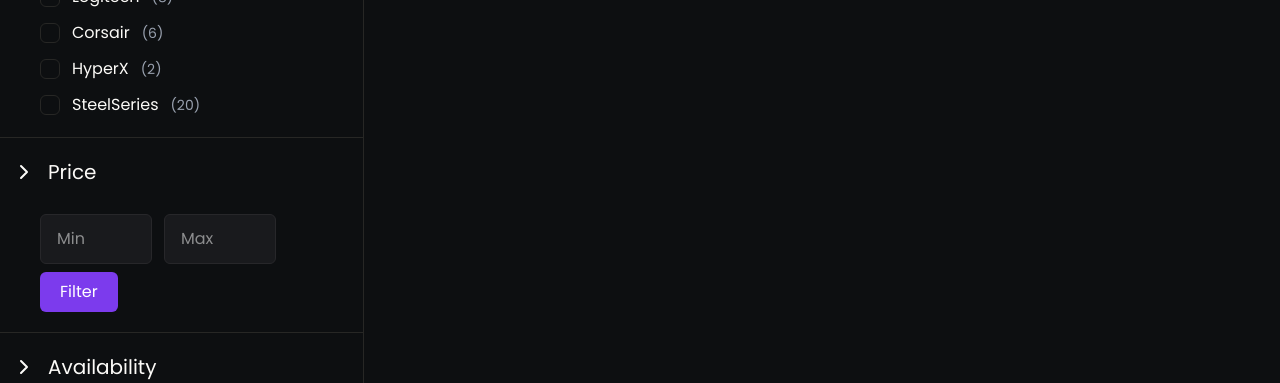
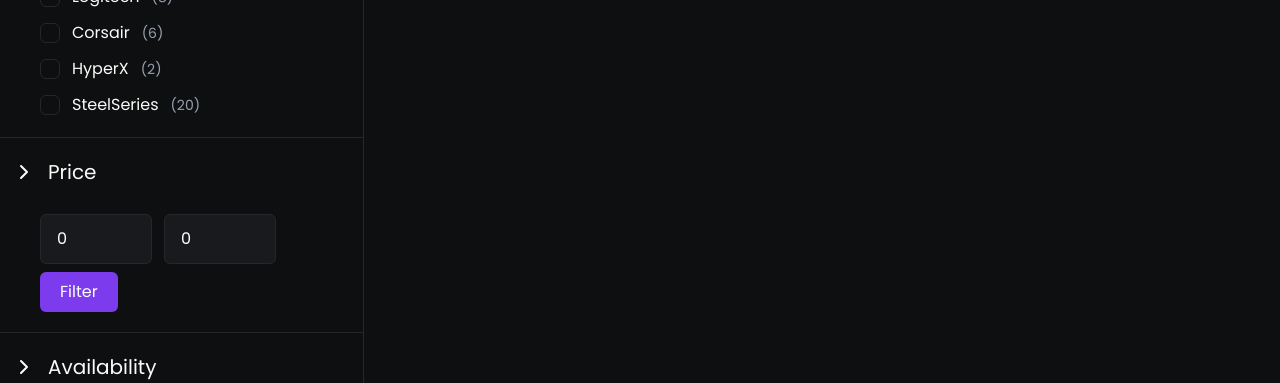
Before and after one commit to HishamAbualhaj/BossLoot, a Next.js app: page /products in a window 1280 px wide. Shown: the part 680-1063 px from the top of the page. Built offline with nearby package versions, Linux system fonts and the light colour scheme.

Commit message:
Create filter item component , checkbox to handle search para and handle search para from filter product sidebar

```diff
--- /dev/null
+++ b/src/app/(root)/products/CheckBox.tsx
@@ -0,0 +1,25 @@
+"use client";
+
+import useSearchPara from "@/hooks/useSearchPara";
+import React, { useState } from "react";
+
+const CheckBox = ({ type, value }: { type: string; value: string }) => {
+  const [isSelected, setIsSelected] = useState<boolean>(false);
+
+  const handleSearchPara = useSearchPara();
+  const toggleFilter = () => {
+    setIsSelected(!isSelected);
+    handleSearchPara(type, value);
+  };
+
+  return (
+    <div
+      onClick={toggleFilter}
+      className={`${
+        isSelected ? "bg-primary" : ""
+      } w-5 h-5 border dark:border-border border-gray-300 cursor-pointer dark:hover:bg-primary dark:hover:border-none hover:bg-primary hover:border-none rounded-md`}
+    ></div>
+  );
+};
+
+export default CheckBox;
--- /dev/null
+++ b/src/app/(root)/products/FilterItem.tsx
@@ -0,0 +1,36 @@
+import { ChevronRight } from "lucide-react";
+import React, { useState } from "react";
+
+type item = {
+  title: string;
+  component: React.ReactNode;
+};
+const FilterItem = ({ title, component }: item) => {
+  const [isOpen, setIsOpen] = useState<boolean>(true);
+  return (
+    <div className="border-b dark:border-border border-gray-200 ">
+      <div
+        onClick={() => {
+          setIsOpen(!isOpen);
+        }}
+        className=" py-5 cursor-pointer dark:hover:bg-card/50 hover:bg-gray-200/50 pr-16 pl-3"
+      >
+        <div className="text-xl flex items-center gap-3">
+          <ChevronRight />
+          {title}
+        </div>
+      </div>
+      <div className="overflow-hidden">
+        <div
+          className={`ml-10 transition-all duration-300 ${
+            isOpen ? "max-h-screen opacity-100" : "max-h-0 opacity-0"
+          } `}
+        >
+          {component}
+        </div>
+      </div>
+    </div>
+  );
+};
+
+export default FilterItem;
--- a/src/app/(root)/products/page.tsx
+++ b/src/app/(root)/products/page.tsx
@@ -1,10 +1,14 @@
 "use client";
 import Button from "@/components/ui/Button";
 import Input from "@/components/ui/Input";
-import { ChevronRight, ListFilterPlus } from "lucide-react";
-import React from "react";
+import { ListFilterPlus } from "lucide-react";
+import React, { useState } from "react";
+import FilterItem from "./FilterItem";
+import CheckBox from "./CheckBox";
+import useSearchPara from "@/hooks/useSearchPara";
 
 const page = () => {
+  const [productSearch, setProductSearch] = useState("");
   const filterItem = [
     {
       title: "Categories",
@@ -25,7 +29,7 @@
   ];
   return (
     <>
-      <div className="">
+      <div className="min-h-screen">
         <div className="border-b dark:border-border border-gray-200 py-4">
           <div className="xl:px-15 px-8">
             <div className="flex items-center gap-5">
@@ -38,7 +42,10 @@
               <div className="flex items-center gap-3 flex-1">
                 <Input
                   className="flex-1"
-                  onChange={() => {}}
+                  onChange={(e) => {
+                    setProductSearch(e.target.value);
+                  }}
+                  value={productSearch}
                   placeholder="Search"
                   type="text"
                 />
@@ -55,19 +62,11 @@
 
             {filterItem.map((item, i) => (
               <>
-                <div className="border-b dark:border-border border-gray-200 ">
-                  <div
-                    key={i}
-                    onClick={() => {}}
-                    className=" py-5 cursor-pointer dark:hover:bg-card/50 hover:bg-gray-200/50 pr-16 pl-3"
-                  >
-                    <div className="text-xl flex items-center gap-3">
-                      <ChevronRight />
-                      {item.title}
-                    </div>
-                  </div>
-                  <div className="ml-10">{item.component}</div>
-                </div>
+                <FilterItem
+                  key={i}
+                  title={item.title}
+                  component={item.component}
+                />
               </>
             ))}
           </div>
@@ -83,26 +82,32 @@
   const categories = [
     {
       name: "Gaming Gear",
+      value: "gaming",
       count: 10,
     },
     {
       name: "Peripherals",
+      value: "peripherals",
       count: 15,
     },
     {
       name: "Games",
+      value: "games",
       count: 11,
     },
     {
       name: "Accessories & Add-ons",
+      value: "accessories",
       count: 25,
     },
     {
       name: "Merch & Lifestyle",
+      value: "merch",
       count: 5,
     },
     {
       name: "Specials",
+      value: "specials",
       count: 3,
     },
   ];
@@ -112,8 +117,7 @@
       {categories.map((category, i) => (
         <div key={i} className="">
           <div className="flex items-center gap-3">
-            <div className="w-5 h-5 border dark:border-border border-gray-300 cursor-pointer dark:hover:bg-primary dark:hover:border-none hover:bg-primary hover:border-none rounded-md"></div>
-
+            <CheckBox type="category" value={category.value} />
             {category.name}
             <div className="text-gray-400 text-sm">({category.count})</div>
           </div>
@@ -127,22 +131,27 @@
   const brands = [
     {
       name: "Razer",
+      value: "razer",
       count: 7,
     },
     {
       name: "Logitech",
+      value: "logitech",
       count: 8,
     },
     {
       name: "Corsair",
+      value: "corsair",
       count: 6,
     },
     {
       name: "HyperX",
+      value: "hyperx",
       count: 2,
     },
     {
       name: "SteelSeries",
+      value: "steelseries",
       count: 20,
     },
   ];
@@ -151,8 +160,7 @@
       {brands.map((brand, i) => (
         <div key={i} className="">
           <div className="flex items-center gap-3">
-            <div className="w-5 h-5 border dark:border-border border-gray-300 cursor-pointer dark:hover:bg-primary dark:hover:border-none hover:bg-primary hover:border-none rounded-md"></div>
-
+            <CheckBox type="brand" value={brand.value} />
             {brand.name}
             <div className="text-gray-400 text-sm">({brand.count})</div>
           </div>
@@ -163,23 +171,38 @@
 };
 
 const Price = () => {
+  const [price, setPrice] = useState({ min: 0, max: 0 });
+
+  const handleSearchPara = useSearchPara();
   return (
     <div className="mt-2 pb-5">
       <div className="flex gap-3">
         <Input
           className="!w-28"
-          onChange={() => {}}
+          onChange={(e) => {
+            setPrice((prev) => ({ ...prev, min: Number(e.target.value) }));
+          }}
           placeholder="Min"
           type="number"
+          value={price.min}
         />
         <Input
           className="!w-28"
-          onChange={() => {}}
+          onChange={(e) => {
+            setPrice((prev) => ({ ...prev, max: Number(e.target.value) }));
+          }}
           placeholder="Max"
           type="number"
+          value={price.max}
         />
       </div>
-      <Button className="!w-fit mt-2 px-5" title="Filter" />
+      <Button
+        onClick={() => {
+          handleSearchPara("price", `${price.min}-${price.max}`, true);
+        }}
+        className="!w-fit mt-2 px-5"
+        title="Filter"
+      />
     </div>
   );
 };
@@ -188,10 +211,12 @@
   const items = [
     {
       name: "In stock",
+      value: "instock",
       count: 5,
     },
     {
       name: "Out of stock",
+      value: "outofstock",
       count: 10,
     },
   ];
@@ -201,8 +226,7 @@
       {items.map((item, i) => (
         <div key={i} className="">
           <div className="flex items-center gap-3">
-            <div className="w-5 h-5 border dark:border-border border-gray-300 cursor-pointer dark:hover:bg-primary dark:hover:border-none hover:bg-primary hover:border-none rounded-md"></div>
-
+            <CheckBox type="available" value={item.value} />
             {item.name}
             <div className="text-gray-400 text-sm">({item.count})</div>
           </div>
```
